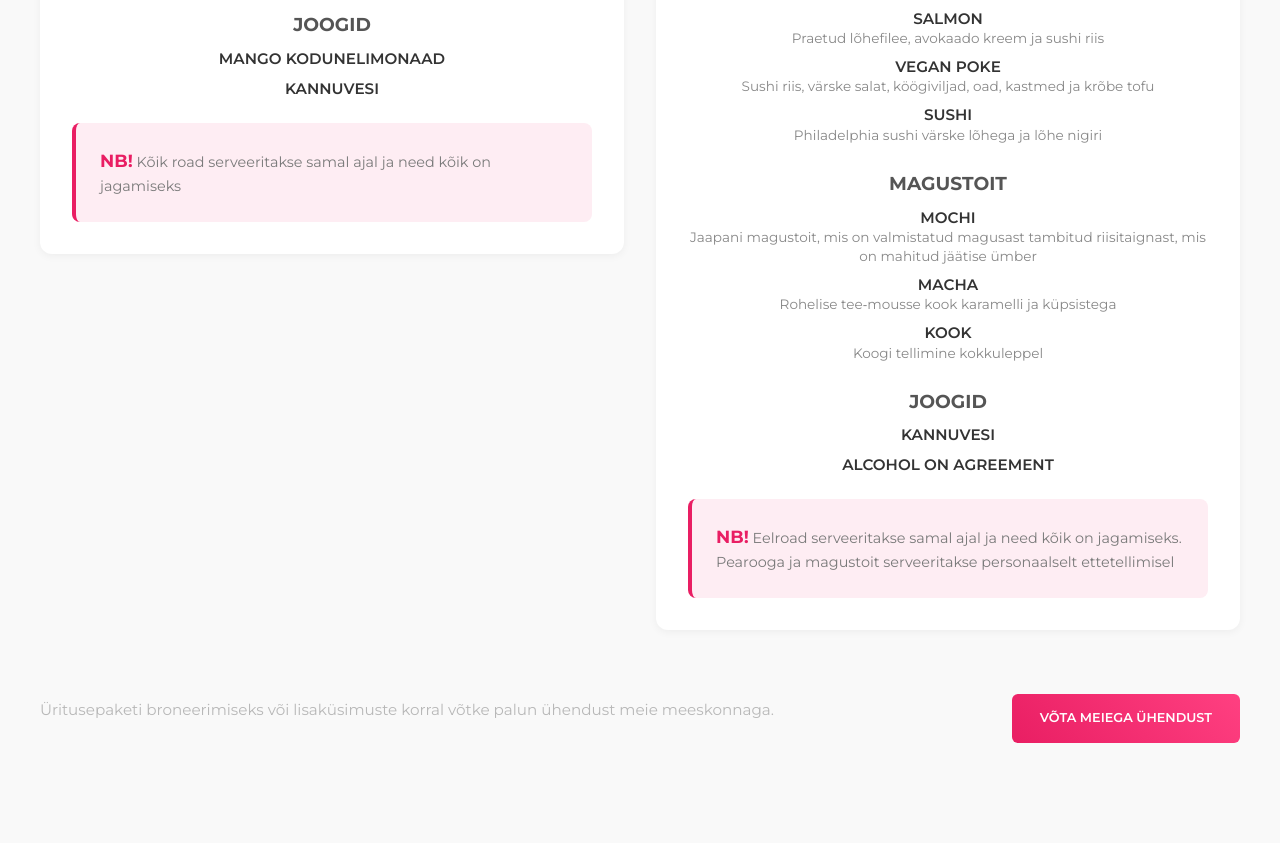
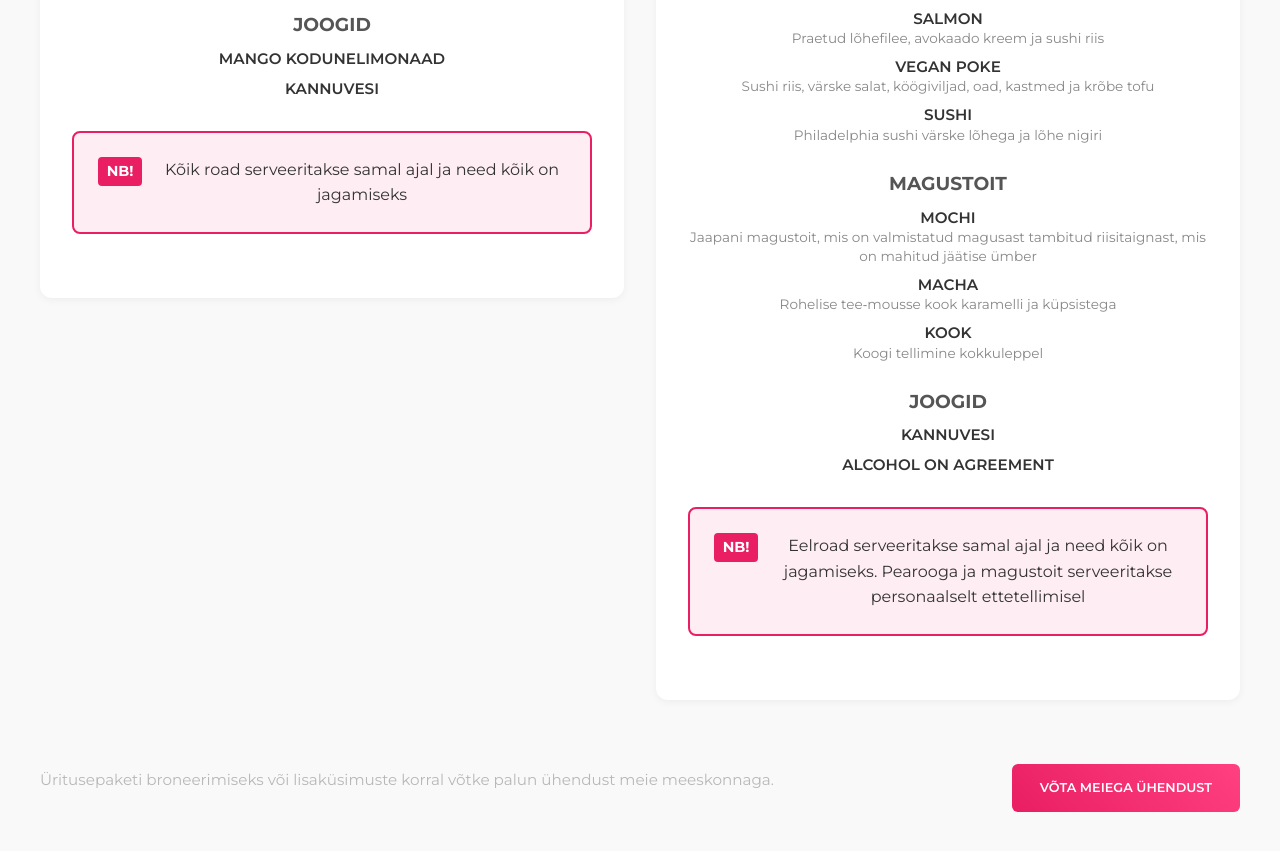
Before and after one commit to CrazyGaffer/Sakura_Resto, a React (Vite) app: page / in a window 1280 px wide. Shown: the part 5880-6731 px from the top of the page. Built offline with nearby package versions, Linux system fonts and the light colour scheme.

Commit message:
Update BanquetMenu.scss

```diff
--- a/src/pages/events/subitems/banquet/BanquetMenu.scss
+++ b/src/pages/events/subitems/banquet/BanquetMenu.scss
@@ -206,23 +206,27 @@ $detail-medium-contrast: color.scale($gray, $lightness: 40%);
 
     .shared-experience-banner {
       background: rgba($primary-color, 0.08);
-      border-left: 4px solid $primary-color;
+      border: 2px solid $primary-color;
+      border-radius: 8px;
       padding: 1.5rem;
-      border-radius: 8px;
-      margin-top: 1.5rem;
+      position: relative;
+      margin: 2rem 0;
 
       .serving-description {
+        display: flex;
+        align-items: flex-start;
+        gap: 1rem;
         margin: 0;
-        font-size: 0.9rem;
-        text-align: left;
-        color: color.scale($gray, $lightness: -10%);
-        line-height: 1.6;
 
         .notice-label {
-          font-size: 1.1rem;      // label size
-          color: $primary-color;  // label color
-          font-weight: 700;       // label weight
-          margin-right: 0 !important; // no gap after label
+          background: $primary-color;
+          color: white;
+          font-weight: 700;
+          padding: 0.3em 0.6em;
+          border-radius: 4px;
+          margin-right: 0;
+          font-size: 0.9em;
+          line-height: 1.4;
         }
       }
     }
```
